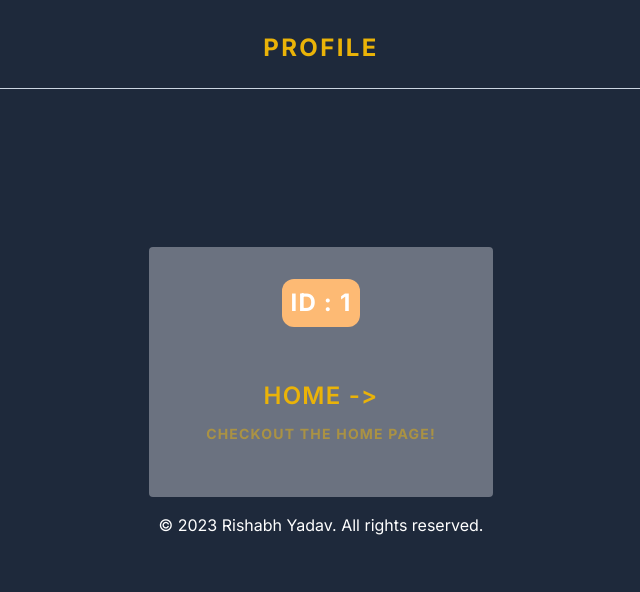
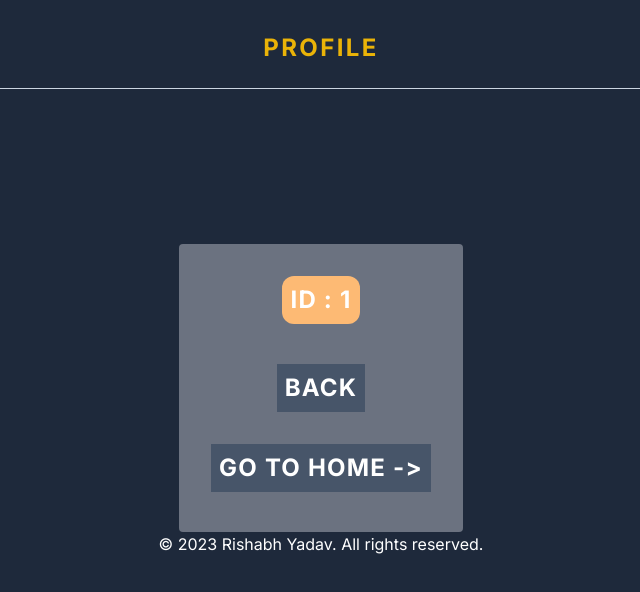
Before and after one commit to Er-Rishabh-Yadav/next-auth-app, a Next.js app: page /profile/1 in a window 1280 px wide. Shown: the top 592 px of the page, without its empty margins (319-959 px from the left). Built offline with nearby package versions, Linux system fonts and the light colour scheme.

Commit message:
Link Updated

```diff
--- a/src/app/profile/[id]/page.tsx
+++ b/src/app/profile/[id]/page.tsx
@@ -2,8 +2,19 @@
 import { ToastBar, Toaster } from "react-hot-toast";
 import Link from "next/link";
 import Footer from "@/component/footer"
+import { useRouter } from "next/navigation";
+import { use } from "react";
 
 export default function UserProfile({params}:any) {
+
+    const profile = async () => {
+      const route = useRouter();
+      route.push("/profile")
+    }
+    const goHome = async () => {
+      const route = useRouter();
+      route.push("/")
+    }
     return(
         <div className="flex flex-col items-center justify-center min-h-screen bg-slate-800 text-green-600 py-2">
         <div className="bg-gray-500 p-4 rounded">
@@ -12,25 +23,17 @@ export default function UserProfile({params}:any) {
 
         <h2 className="p-2 rounded-xl m-4 bg-orange-300 text-white text-center">ID : {params.id}</h2>
 
-
-        <Link
-          href="/"
-          className="cursor-pointer m-5 group rounded-lg border border-transparent px-5 py-4 transition-colors hover:border-gray-300 hover:bg-gray-600 hover:dark:border-neutral-700 hover:dark:bg-neutral-800/30"
-          rel="noopener noreferrer"
-        >
-
-
-          <h2 className={`mb-3 text-2xl font-semibold`}>
-            Home{' '}
+       < div className="flex flex-col items-center justify-center text-green-600 py-2">
+        <Link className="bg-slate-600 border-green-400 hover:border-2 text-white p-2 m-4" href={'/profile'}>
+        BACK
+        </Link>
+        <Link className="bg-slate-600 border-green-400 hover:border-2 text-white p-2 m-4" href={'/'}>
+        Go To Home{' '}
             <span className="inline-block transition-transform group-hover:translate-x-1 motion-reduce:transform-none">
-            -&gt;
+              -&gt;
             </span>
-          </h2>
-          <p className={`m-0 max-w-[30ch] text-sm opacity-50`}>
-            Checkout the home page!
-          </p>
         </Link>
-
+        </div>
         </div></div>
         <Toaster>
                 {(t) => (
--- a/src/app/profile/page.tsx
+++ b/src/app/profile/page.tsx
@@ -44,26 +44,16 @@ export default function ProfilePage() {
 
         <h2 className="p-2 rounded-3xl m-4 bg-green-700 text-white text-center">{data==='nothing'? "Nothing": <Link href={`/profile/${data}`}>{data}</Link>}</h2>
 
+        <div className="flex flex-col items-center justify-center text-green-600 py-2">
         <button className="bg-slate-600 border-green-400 hover:border-2 text-white p-2 m-4" onClick={getProfile}>Get Details</button>
 
-        <a
-            // href="/login"
-          onClick={logout}
-          className="cursor-pointer m-5 group rounded-lg border border-transparent px-5 py-4 transition-colors hover:border-gray-300 hover:bg-gray-600 hover:dark:border-neutral-700 hover:dark:bg-neutral-800/30"
-        >
-
-
-          <h2 className={`mb-3 text-2xl font-semibold`}>
-            Logout{' '}
+        <button className="bg-slate-600 border-green-400 hover:border-2 text-white p-2 m-4" onClick={logout}>
+        Logout{' '}
             <span className="inline-block transition-transform group-hover:translate-x-1 motion-reduce:transform-none">
               -&gt;
             </span>
-          </h2>
-          <p className={`m-0 max-w-[30ch] text-sm opacity-50`}>
-            You are going to Logout!
-          </p>
-        </a>
-
+        </button>
+        </div>
         </div></div>
         <Toaster>
                 {(t) => (
```
